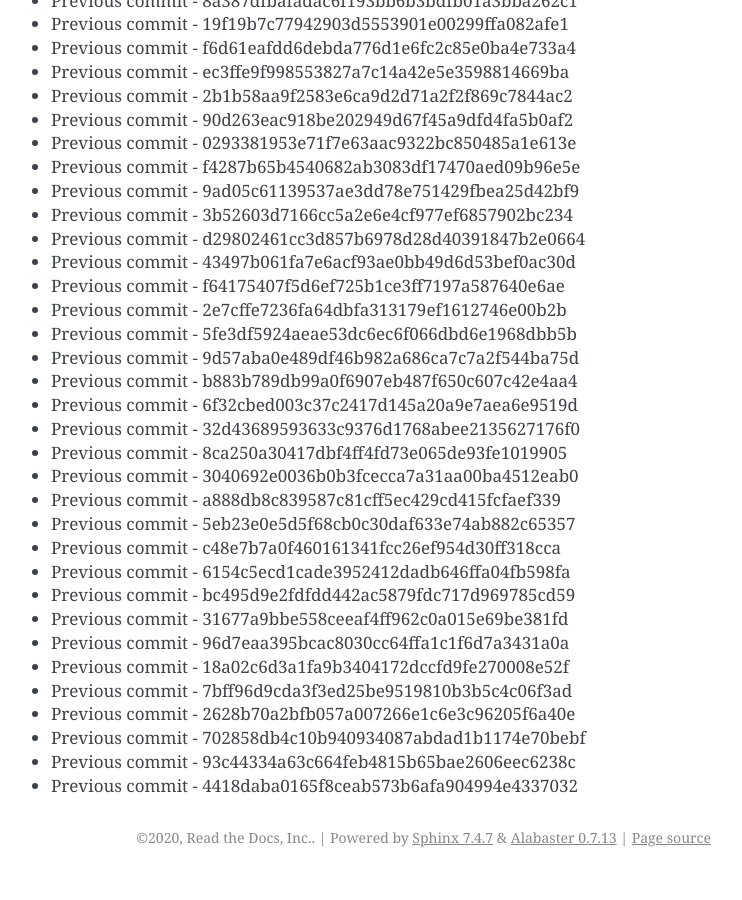
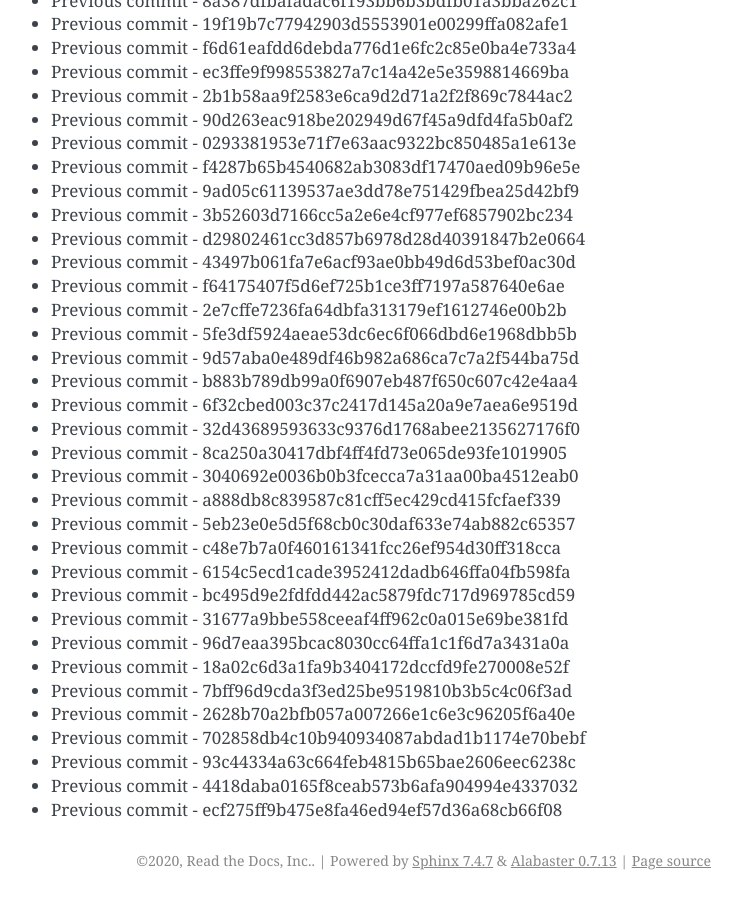
Before and after one commit to readthedocs/rtd-git-stresstest, a Sphinx documentation site: the page built from docs/updates.rst, in a window 1280 px wide and 900 px high, scrolled down 12720 px. Shown: the whole window, without its empty margins (399-1141 px from the left). Built offline with Sphinx 7.4.7, drawn with Linux system fonts in a browser that asks for light colours; before the commit the page ends 13597 px from its top, so only the background shows below that.

Commit message:
Generating commit from previous: ecf275ff9b475e8fa46ed94ef57d36a68cb66f08

```diff
--- a/docs/updates.rst
+++ b/docs/updates.rst
@@ -566,3 +566,4 @@ It can be tested for any performance characteristics.
 * Previous commit - 702858db4c10b940934087abdad1b1174e70bebf
 * Previous commit - 93c44334a63c664feb4815b65bae2606eec6238c
 * Previous commit - 4418daba0165f8ceab573b6afa904994e4337032
+* Previous commit - ecf275ff9b475e8fa46ed94ef57d36a68cb66f08
```
